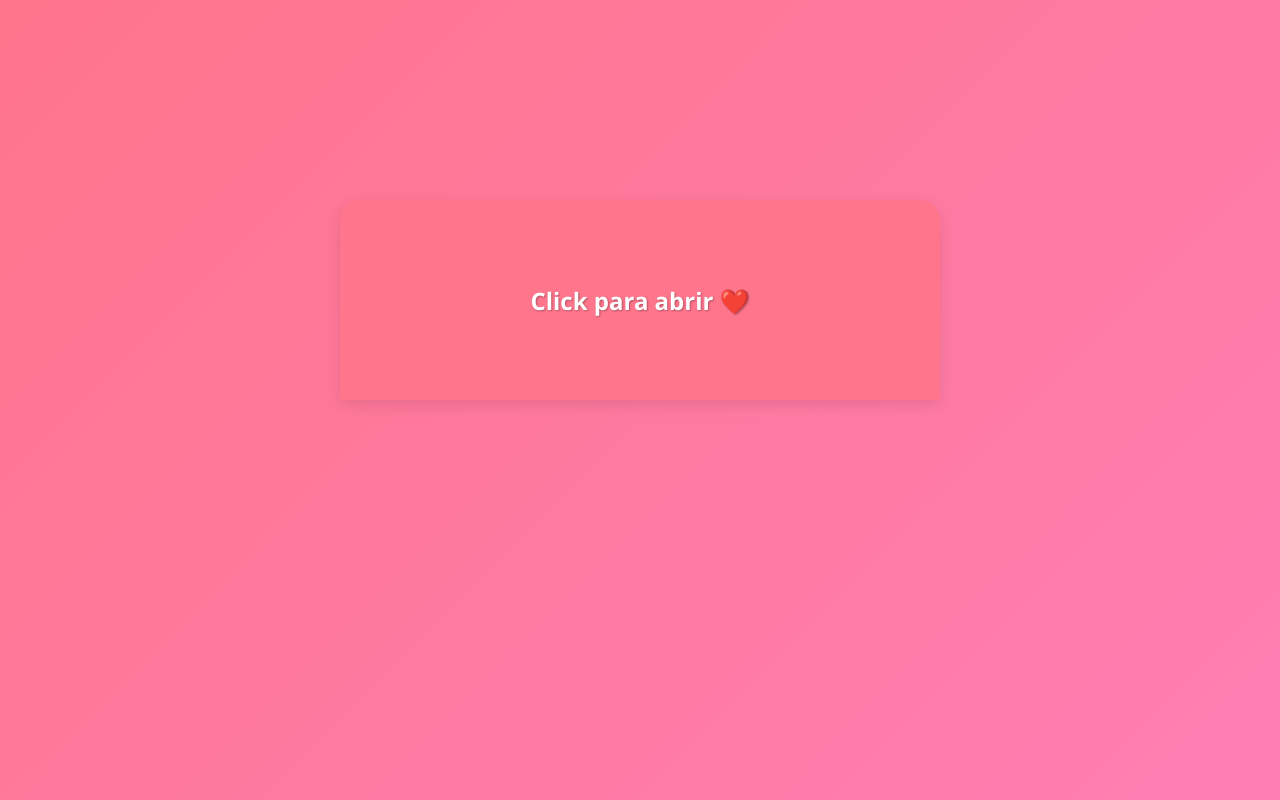
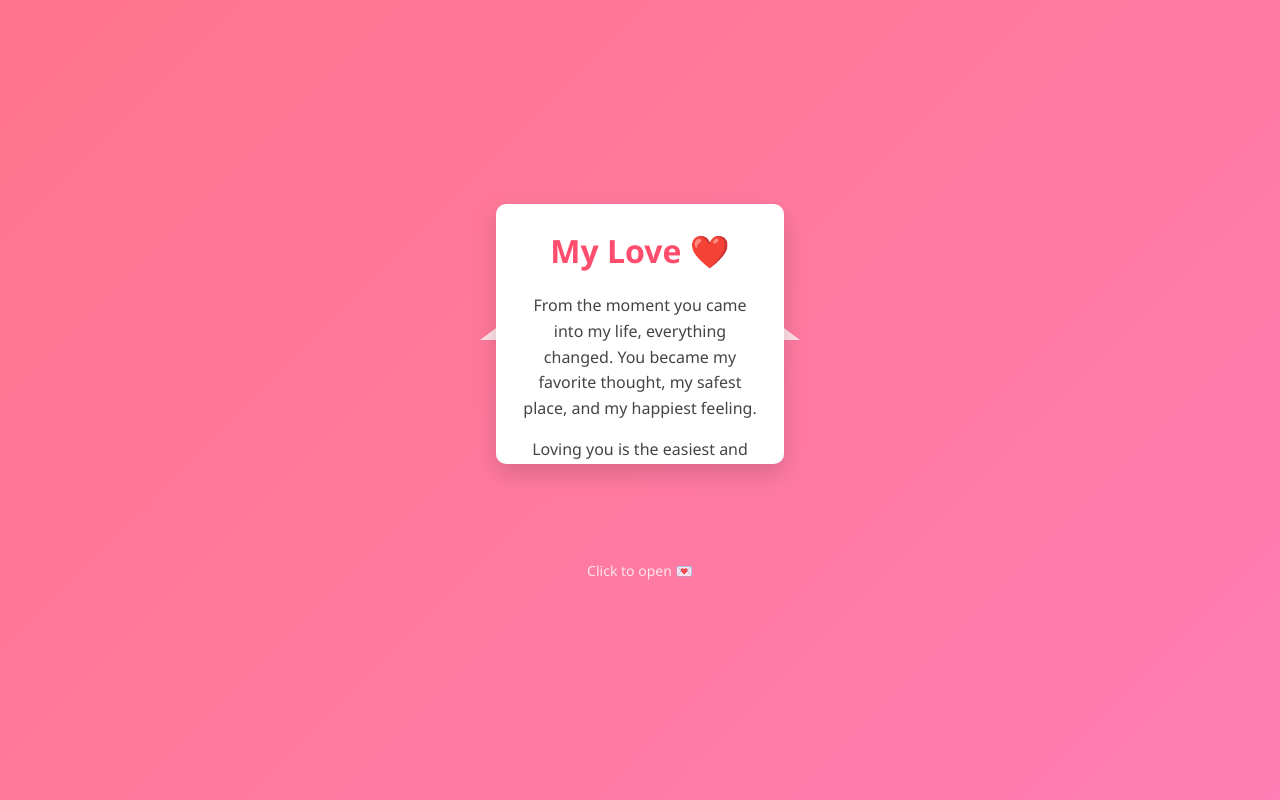
Before and after one commit to LuisMK2598/Carta2, a plain HTML site: page index.html in a window 1280 px wide. Both pictures are taken after a click on the element 640 px from the left and 400 px from the top of the page. Drawn offline with Linux system fonts and the light colour scheme.

Commit message:
Update index.html

```diff
--- a/index.html
+++ b/index.html
@@ -1,162 +1,187 @@
 <!DOCTYPE html>
-<html lang="es">
+<html lang="en">
 <head>
 <meta charset="UTF-8">
-    <title>Para Ti ❤️</title>
+<title>For You ❤️</title>
+
 <style>
 body {
     margin: 0;
-            padding: 0;
+    height: 100vh;
     background: linear-gradient(135deg, #ff758c, #ff7eb3);
-            font-family: 'Segoe UI', Tahoma, Geneva, Verdana, sans-serif;
     display: flex;
     justify-content: center;
     align-items: center;
-            min-height: 100vh;
-            overflow: hidden; /* Prevent scrollbar if content expands during animation */
+    font-family: 'Segoe UI', sans-serif;
+    overflow: hidden;
 }
 
-        .envelope-wrapper {
+/* Envelope container */
+.envelope {
+    width: 320px;
+    height: 200px;
     position: relative;
-            width: 600px; /* Fixed width for the envelope */
-            max-width: 90%; /* Responsive consideration */
-            height: 400px; /* Fixed height for the envelope */
-            perspective: 1000px; /* For 3D transform */
-            display: flex;
-            justify-content: center;
-            align-items: center;
+    cursor: pointer;
+    perspective: 1000px;
+    transition: transform 0.8s ease;
 }
 
-        .carta {
-            background: white;
-            width: 100%; /* Fill the wrapper */
-            height: 100%; /* Fill the wrapper */
-            padding: 40px;
-            box-sizing: border-box; /* Include padding in width/height */
-            border-radius: 20px;
-            box-shadow: 0 20px 40px rgba(0,0,0,0.2);
-            text-align: center;
-            position: absolute; /* Position under the flap */
-            top: 0;
-            left: 0;
-            transform: translateY(20px); /* Slightly below center initially */
-            opacity: 0; /* Hidden initially */
-            transition: all 0.8s ease 0.5s; /* Delay appearance until flap opens */
+/* Envelope parts */
+.back {
+    position: absolute;
+    width: 100%;
+    height: 100%;
+    background: #ffffff;
+    border-radius: 0 0 12px 12px;
+    z-index: 1;
+    box-shadow: 0 15px 30px rgba(0,0,0,0.2);
 }
 
-        .envelope-flap {
+.front {
     position: absolute;
-            top: 0;
-            left: 0;
     width: 100%;
-            height: 50%; /* Top half of the envelope */
-            background: #ff758c; /* Match body gradient start color */
-            border-radius: 20px 20px 0 0;
-            transform-origin: top;
-            transition: transform 0.8s ease-out;
-            box-shadow: 0 5px 15px rgba(0,0,0,0.1);
-            z-index: 2; /* On top of the card */
-            cursor: pointer;
-            display: flex;
-            justify-content: center;
-            align-items: center;
-            color: white;
-            font-size: 1.5em;
-            font-weight: bold;
-            text-shadow: 1px 1px 2px rgba(0,0,0,0.3);
-            user-select: none; /* Prevent text selection on click */
+    height: 100%;
+    background: #ffffff;
+    clip-path: polygon(0 0, 50% 50%, 100% 0, 100% 100%, 0 100%);
+    z-index: 3;
+    border-radius: 12px;
 }
 
-        .envelope-flap:before {
-            content: 'Click para abrir ❤️'; /* Text on the flap */
+.top {
     position: absolute;
-            top: 50%;
-            left: 50%;
-            transform: translate(-50%, -50%);
-            pointer-events: none; /* Allow click to pass through text to flap */
+    width: 100%;
+    height: 100%;
+    background: #ffe0e6;
+    clip-path: polygon(0 0, 100% 0, 50% 60%);
+    transform-origin: top;
+    transition: transform 1s ease;
+    z-index: 4;
 }
 
-        .envelope-wrapper.open .envelope-flap {
-            transform: rotateX(180deg); /* Flips the flap open */
+/* Letter */
+.letter {
+    position: absolute;
+    width: 90%;
+    max-height: 260px;
+    background: white;
+    top: 20px;
+    left: 5%;
+    padding: 25px;
+    box-sizing: border-box;
+    border-radius: 10px;
+    text-align: center;
+    transform: translateY(120%);
+    transition: transform 1s ease 0.6s;
+    z-index: 2;
+    overflow-y: auto;
+    box-shadow: 0 10px 25px rgba(0,0,0,0.15);
 }
 
-        .envelope-wrapper.open .carta {
-            opacity: 1;
-            transform: translateY(0);
+.letter h1 {
+    color: #ff4d6d;
+    margin-top: 0;
 }
 
-        h1 {
-            color: #ff4d6d;
-            margin-bottom: 20px;
+.letter p {
+    color: #444;
+    line-height: 1.6;
+    font-size: 16px;
 }
 
-        p {
-            color: #444;
-            line-height: 1.8;
-            font-size: 18px;
+/* Hide scrollbar */
+.letter::-webkit-scrollbar {
+    width: 0;
 }
 
-        .firma {
-            margin-top: 30px;
-            font-weight: bold;
-            color: #ff4d6d;
+/* Hint text */
+.hint {
+    position: absolute;
+    bottom: -40px;
+    width: 100%;
+    text-align: center;
+    color: white;
+    font-size: 14px;
+    opacity: 0.8;
 }
 
-        .corazon {
-            font-size: 40px;
-            animation: latido 1.2s infinite;
+/* Open state */
+.envelope.open {
+    transform: translateY(40px);
+    pointer-events: none;
 }
 
-        @keyframes latido {
-            0%, 100% { transform: scale(1); }
-            50% { transform: scale(1.2); }
+.envelope.open .top {
+    transform: rotateX(-180deg);
 }
 
-        /* 'aparecer' animation is now applied to the card only after opening */
-        @keyframes aparecer {
-            from {
+.envelope.open .letter {
+    transform: translateY(-60%);
+    z-index: 10;
+}
+
+.envelope.open .back,
+.envelope.open .front {
     opacity: 0;
-                transform: translateY(30px);
+    transition: opacity 0.6s ease;
 }
-            to {
-                opacity: 1;
-                transform: translateY(0);
-            }
+
+/* Hidden YouTube player */
+#player {
+    display: none;
 }
 </style>
 </head>
+
 <body>
 
-    <div class="envelope-wrapper" id="envelopeWrapper">
-        <div class="envelope-flap" id="envelopeFlap"></div>
-        <div class="carta">
-            <div class="corazon">❤️</div>
-            <h1>Feliz San Valentín, mi amor</h1>
+<div class="envelope" id="envelope">
+    <div class="back"></div>
 
+    <div class="letter">
+        <h1>My Love ❤️</h1>
         <p>
-                Hoy quiero recordarte lo importante que eres para mí.
-                Desde que llegaste a mi vida, todo tiene más color, más sentido y más amor.
+            From the moment you came into my life, everything changed.
+            You became my favorite thought, my safest place, and my happiest feeling.
         </p>
-
         <p>
-                Amarte es mi parte favorita del día, y elegirte es algo que haría una y mil veces más.
-                Gracias por tu sonrisa, por tu apoyo y por hacerme tan feliz.
+            Loving you is the easiest and most beautiful thing I’ve ever done.
+            I choose you today, tomorrow, and always.
         </p>
-
         <p>
-                No prometo perfección, pero sí un amor sincero, leal y lleno de ganas de seguir creciendo juntos.
+            Thank you for being you and for loving me the way you do.
         </p>
-
-            <p class="firma">
-                Con todo mi corazón,<br>
-                <span>[TU NOMBRE]</span>
-            </p>
-        </div>
+        <p><strong>Happy Valentine’s Day 💕</strong></p>
+        <p>— Yours, forever</p>
     </div>
 
+    <div class="front"></div>
+    <div class="top"></div>
+
+    <div class="hint">Click to open 💌</div>
+</div>
+
+<!-- Hidden YouTube music -->
+<iframe
+    id="player"
+    width="0"
+    height="0"
+    src="https://www.youtube.com/embed/cyiQLhvyJH0?enablejsapi=1"
+    frameborder="0"
+    allow="autoplay">
+</iframe>
+
 <script>
-        document.getElementById('envelopeFlap').addEventListener('click', function() {
-            document.getElementById('envelopeWrapper').classList.add('open');
+let opened = false;
+
+document.getElementById("envelope").addEventListener("click", () => {
+    if (opened) return;
+    opened = true;
+
+    document.getElementById("envelope").classList.add("open");
+
+    // Start music
+    const iframe = document.getElementById("player");
+    iframe.src += "&autoplay=1";
 });
 </script>
 
```
Lines whose indentation alone changed are shown as unchanged.
